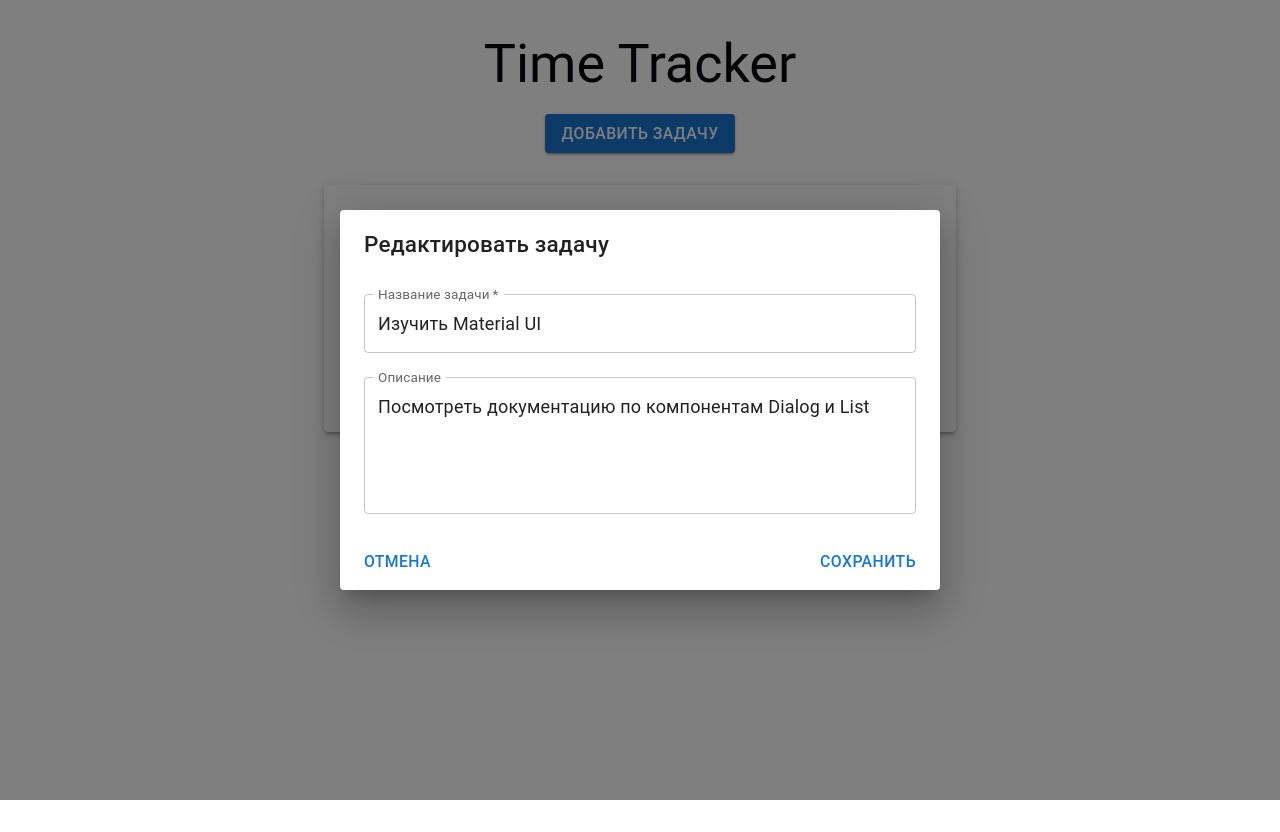
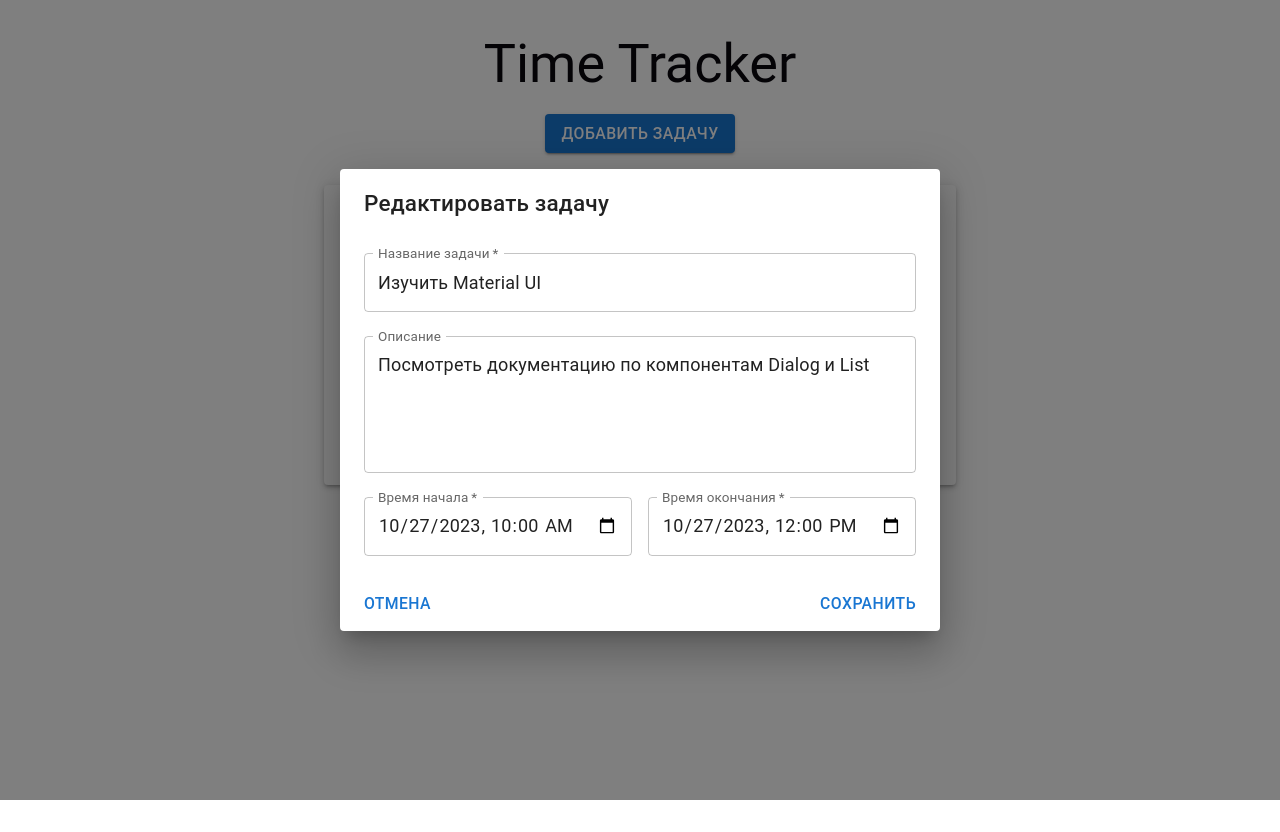
Before and after one commit to daniilxv/time-tracker, a React (Vite) app in the folder time-tracker-front/: page / in a window 1280 px wide. Both pictures are taken after a click on the button 883 px from the left and 292 px from the top of the page. Built offline with nearby package versions, Linux system fonts and the light colour scheme.

Commit message:
feat: добавить время начала и окончания задач

```diff
--- a/time-tracker-front/src/App.jsx
+++ b/time-tracker-front/src/App.jsx
@@ -8,8 +8,20 @@ import './App.css'
 function App() {
   // Моковые данные
   const [tasks, setTasks] = useState([
-    { id: 1, title: 'Изучить Material UI', description: 'Посмотреть документацию по компонентам Dialog и List' },
-    { id: 2, title: 'Настроить API', description: 'Создать эндпоинты для получения и сохранения задач' },
+    {
+      id: 1,
+      title: 'Изучить Material UI',
+      description: 'Посмотреть документацию по компонентам Dialog и List',
+      startTime: '2023-10-27T10:00',
+      endTime: '2023-10-27T12:00'
+    },
+    {
+      id: 2,
+      title: 'Настроить API',
+      description: 'Создать эндпоинты для получения и сохранения задач',
+      startTime: '2023-10-27T13:00',
+      endTime: '2023-10-27T15:30'
+    },
   ]);
 
   const [isModalOpen, setIsModalOpen] = useState(false);
--- a/time-tracker-front/src/components/TaskForm.jsx
+++ b/time-tracker-front/src/components/TaskForm.jsx
@@ -4,17 +4,21 @@ import { TextField, Stack } from '@mui/material';
 const TaskForm = ({ initialData, onSubmit }) => {
   const [title, setTitle] = useState('');
   const [description, setDescription] = useState('');
+  const [startTime, setStartTime] = useState('');
+  const [endTime, setEndTime] = useState('');
 
   useEffect(() => {
     if (initialData) {
       setTitle(initialData.title);
       setDescription(initialData.description);
+      setStartTime(initialData.startTime || '');
+      setEndTime(initialData.endTime || '');
     }
   }, [initialData]);
 
   const handleSubmit = (e) => {
     e.preventDefault();
-    onSubmit({ title, description });
+    onSubmit({ title, description, startTime, endTime });
   };
 
   return (
@@ -35,6 +39,26 @@ const TaskForm = ({ initialData, onSubmit }) => {
           multiline
           rows={4}
         />
+        <Stack direction="row" spacing={2}>
+          <TextField
+            label="Время начала"
+            type="datetime-local"
+            value={startTime}
+            onChange={(e) => setStartTime(e.target.value)}
+            fullWidth
+            InputLabelProps={{ shrink: true }}
+            required
+          />
+          <TextField
+            label="Время окончания"
+            type="datetime-local"
+            value={endTime}
+            onChange={(e) => setEndTime(e.target.value)}
+            fullWidth
+            InputLabelProps={{ shrink: true }}
+            required
+          />
+        </Stack>
       </Stack>
     </form>
   );
--- a/time-tracker-front/src/components/TaskList.jsx
+++ b/time-tracker-front/src/components/TaskList.jsx
@@ -4,6 +4,17 @@ import EditIcon from '@mui/icons-material/Edit';
 import DeleteIcon from '@mui/icons-material/Delete';
 
 const TaskList = ({ tasks, onEdit, onDelete }) => {
+  const formatDateTime = (dateTimeStr) => {
+    if (!dateTimeStr) return '';
+    const date = new Date(dateTimeStr);
+    return date.toLocaleString('ru-RU', {
+      day: '2-digit',
+      month: '2-digit',
+      hour: '2-digit',
+      minute: '2-digit',
+    });
+  };
+
   return (
     <Paper elevation={3} sx={{ p: 2, maxWidth: 600, margin: '0 auto' }}>
       <Typography variant="h6" gutterBottom>
@@ -31,7 +42,16 @@ const TaskList = ({ tasks, onEdit, onDelete }) => {
             >
               <ListItemText
                 primary={task.title}
-                secondary={task.description}
+                secondary={
+                  <Box component="span" sx={{ display: 'block' }}>
+                    <Typography variant="body2" color="textSecondary" component="span">
+                      {task.description}
+                    </Typography>
+                    <Typography variant="caption" color="textSecondary" sx={{ display: 'block', mt: 0.5 }}>
+                      {formatDateTime(task.startTime)} — {formatDateTime(task.endTime)}
+                    </Typography>
+                  </Box>
+                }
               />
             </ListItem>
           ))
```
